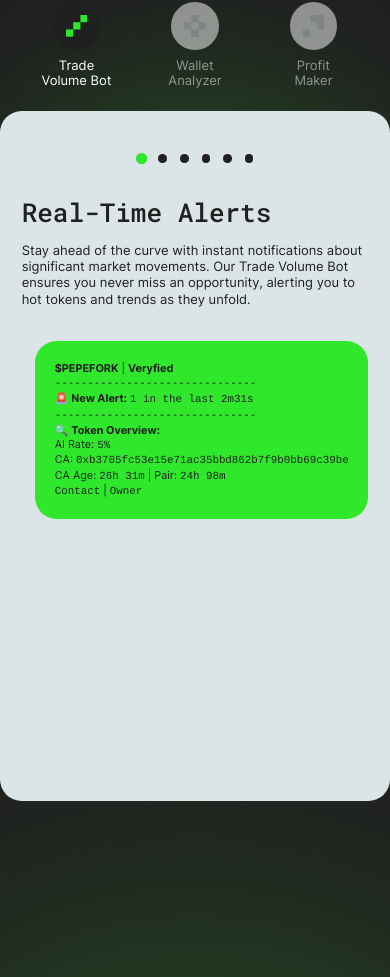
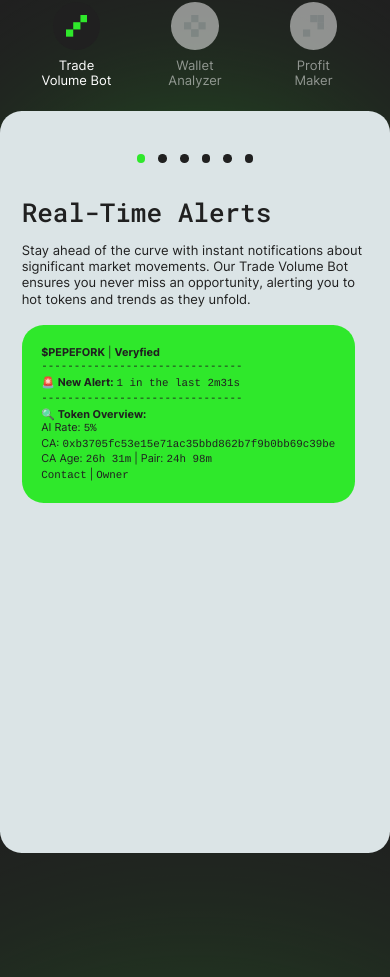
Before and after one commit to nigel-riss/trade-tracker-landing, a Next.js app: page / in a window 390 px wide. Shown: the part 2181-3158 px from the top of the page. Built offline with nearby package versions, Linux system fonts and the light colour scheme.

Commit message:
feat: add mobile slider

```diff
--- /dev/null
+++ b/src/components/Message.tsx
@@ -0,0 +1,27 @@
+import styles from '@/styles/Message.module.scss';
+import clsx from 'clsx';
+
+
+interface MessageProps {
+  children: React.ReactNode;
+  isCurrent?: boolean;
+}
+
+
+export default function Message(props: MessageProps) {
+  const {
+    children,
+    isCurrent = false,
+  } = props;
+
+  return (
+    <div
+      className={clsx({
+        [styles.message]: true,
+        [styles.messageCurrent]: isCurrent,
+      })}
+    >
+      {children}
+    </div>
+  );
+}
--- /dev/null
+++ b/src/components/MobileSlider.tsx
@@ -0,0 +1,67 @@
+import { Slide } from '@/data/products';
+import styles from '@/styles/MobileSlider.module.scss';
+import 'swiper/css';
+import {
+  Swiper,
+  SwiperSlide,
+} from 'swiper/react';
+import Markdown from 'react-markdown';
+import remarkGfm from 'remark-gfm';
+import Message from './Message';
+import TGDoc from './TGDoc';
+
+
+interface MobileSliderProps {
+  slides?: Slide[],
+  onSlideChange: (index: number) => void,
+}
+
+export default function MobileSlider(props: MobileSliderProps) {
+  const {
+    slides,
+    onSlideChange,
+  } = props;
+
+
+  return (
+    <Swiper
+      className={styles.slider}
+      spaceBetween={50}
+      slidesPerView={1}
+      onSlideChange={(swiper) => {
+        onSlideChange(swiper.realIndex);
+      }}
+      loop
+    >
+      {slides && slides.map((slide) => (
+        <SwiperSlide key={slide.title}>
+          <div className={styles.slide}>
+            <h3 className={styles.title}>{slide.title}</h3>
+            <p className={styles.text}>{slide.text}</p>
+            <Message>
+              {('text' in slide.message) && (
+                <Markdown remarkPlugins={[remarkGfm]}>
+                  {slide.message.text}
+                </Markdown>
+              )}
+              {('docs' in slide.message) && (
+                slide.message.docs.map(({
+                  fileName,
+                  fileSizeKB,
+                  time,
+                }) => (
+                  <TGDoc
+                    fileName={fileName}
+                    fileSizeKB={fileSizeKB}
+                    time={time}
+                    key={fileName}
+                  />
+                ))
+              )}
+            </Message>
+          </div>
+        </SwiperSlide>
+      ))}
+    </Swiper>
+  );
+}
--- a/src/components/SliderSection.tsx
+++ b/src/components/SliderSection.tsx
@@ -8,6 +8,7 @@ import ProductButton from './ProductButton';
 import Slider from './Slider';
 import SliderCaption from './SliderCaption';
 import SliderPagination from './SliderPagination';
+import MobileSlider from './MobileSlider';
 
 
 interface SliderSectionProps {
@@ -83,11 +84,9 @@ export default function SliderSection(props: SliderSectionProps) {
         />
 
         <div className={styles.mobileSlider}>
-          <Slider
+          <MobileSlider
             key={currentProductId}
             slides={currentProduct?.slides}
-            leftButtonEl={leftButtonEl}
-            rightButtonEl={rightButtonEl}
             onSlideChange={(index: number) => {
               setCurrentSlideIndeces((prev) => ({
                 ...prev,
--- a/src/styles/IPhone.module.scss
+++ b/src/styles/IPhone.module.scss
@@ -105,94 +105,6 @@
   }
 }
 
-.message {
-  // box model
-  display: none;
-  flex-direction: column;
-  gap: 0.625rem;
-  padding: 1.125rem;
-
-  // border
-  border-radius: 1.25rem;
-
-  // typography
-  color: rgb(var(--dark));
-  font-size: 0.75rem;
-  white-space: pre-wrap;
-  word-wrap: break-word;
-
-  // visual
-  background-color: rgb(var(--white));
-  filter: blur(2px);
-  transition: all 0.25s ease-in-out;
-
-  @include atTablet {
-    // box model
-    display: flex;
-    padding: 0;
-    padding-right: 2.25rem;
-
-    // border
-    border-top: 0.125rem solid rgb(var(--white));
-    border-bottom: 0.125rem solid rgb(var(--white));
-
-    // typography
-    font-size: 0.75rem;
-  }
-
-  h2,
-  p {
-    // typography
-    font-size: 0.625rem;
-    word-break: break-all;
-  }
-
-  ul {
-    // box model
-    margin: 0;
-    padding: 0;
-
-    // list
-    list-style: none;
-  }
-
-  li {
-    // box model
-    padding: 0;
-    margin-top: -1em;
-
-    // typography
-    font-size: 0.625rem;
-
-    &::before {
-      content: '- ';
-    }
-  }
-}
-
-.messageCurrent {
-  // box model
-  display: flex;
-
-  // visual
-  animation-name: fadeTop;
-  animation-duration: 1s;
-  background-color: rgb(var(--green));
-  filter: none;
-
-  @include atTablet {
-    // box model
-    padding: 1.125rem;
-
-    // border
-    border-color: rgb(var(--green));
-
-    // visual
-    animation-name: none;
-    background-color: transparent;
-  }
-}
-
 .frame {
   @include atTablet {
     // positioning
--- /dev/null
+++ b/src/styles/Message.module.scss
@@ -0,0 +1,83 @@
+@import './mixins';
+
+
+.message {
+  // box model
+  display: flex;
+  flex-direction: column;
+  gap: 0.625rem;
+  padding: 1.125rem;
+
+  // border
+  border-radius: 1.25rem;
+
+  // typography
+  color: rgb(var(--dark));
+  font-size: 0.875rem;
+  white-space: pre-wrap;
+  word-wrap: break-word;
+
+  // visual
+  background-color: rgb(var(--green));
+  transition: all 0.25s ease-in-out;
+
+  @include atTablet {
+    // box model
+    display: flex;
+    padding: 0;
+    padding-right: 2.25rem;
+
+    // border
+    border-top: 0.125rem solid rgb(var(--white));
+    border-bottom: 0.125rem solid rgb(var(--white));
+
+    // typography
+    font-size: 0.75rem;
+  }
+
+  & > h2,
+  & > p {
+    // typography
+    font-size: 0.625rem;
+    word-break: break-all;
+  }
+
+  ul {
+    // box model
+    margin: 0;
+    padding: 0;
+
+    // list
+    list-style: none;
+  }
+
+  li {
+    // box model
+    padding: 0;
+    margin-top: -1em;
+
+    // typography
+    font-size: 0.625rem;
+
+    &::before {
+      content: '- ';
+    }
+  }
+}
+
+.messageCurrent {
+  // visual
+  background-color: rgb(var(--green));
+
+  @include atTablet {
+    // box model
+    padding: 1.125rem;
+
+    // border
+    border-color: rgb(var(--green));
+
+    // visual
+    animation-name: none;
+    background-color: transparent;
+  }
+}
--- /dev/null
+++ b/src/styles/MobileSlider.module.scss
@@ -0,0 +1,51 @@
+@import './mixins';
+
+
+.slider {
+  // positioning
+  position: relative;
+}
+
+.slide {
+  // box model
+  display: flex;
+  flex-direction: column;
+  align-items: flex-start;
+  margin-top: 2rem;
+
+  @include atTablet {
+    // box model
+    padding: 2.25rem 0;
+    margin-top: 0;
+
+    // typography
+    text-align: center;
+  }
+
+  @include atDesktopS {
+    // box model
+    padding: 0;
+    width: 23rem;
+
+    // typography
+    text-align: left;
+  }
+}
+
+.title {
+  // typography
+  color: rgb(var(--dark));
+  font-family: var(--titleFont);
+  font-size: 1.5rem;
+  font-weight: 500;
+}
+
+.text {
+  // box model
+  margin-top: 0.75rem;
+  margin-bottom: 1rem;
+
+  // typography
+  color: rgb(var(--dark));
+  font-size: 0.75rem;
+}
--- a/src/styles/SliderPagination.module.scss
+++ b/src/styles/SliderPagination.module.scss
@@ -34,7 +34,7 @@
 
 .currentBullet {
   // positioning
-  transform: scale(1.25);
+  // transform: scale(1.25);
 
   // visual
   background-color: rgb(var(--green));
--- a/src/styles/SliderSection.module.scss
+++ b/src/styles/SliderSection.module.scss
@@ -252,6 +252,9 @@
 }
 
 .phoneContainer {
+  // box model
+  display: none;
+
   @include atTablet {
     // positioning
     position: relative;
--- a/src/styles/TGDoc.module.scss
+++ b/src/styles/TGDoc.module.scss
@@ -8,18 +8,16 @@
   // border
   border-radius: 1.25em;
 
-  // typography
-  font-size: 0.75rem;
-
   // visual
   background-color: rgb(var(--chineseWhite));
 }
 
 .icon {
   // box model
-  height: 3em;
-  width: 3em;
-  padding: 0.75em;
+  flex-basis: 1.5em;
+  height: 1.5em;
+  width: 1.5em;
+  padding: 0.875em;
 
   // border
   border-radius: 50%;
@@ -34,7 +32,10 @@
   flex-shrink: 0;
 }
 
-.name {
+h3.name {
+  // box model
+  padding-right: 2em;
+
   // typography
   color: rgb(var(--dark));
   font-size: 0.875em;
@@ -44,17 +45,17 @@
   // box model
   display: flex;
   justify-content: space-between;
-  margin-top: 0.25em;
+  margin-top: 0.325em;
   width: 100%;
 }
 
-.size {
+p.size {
   // typography
   color: rgb(var(--dark), 0.5);
   font-size: 0.875em;
 }
 
-.time {
+p.time {
   // positioning
   transform: translateY(0.5em);
   // typography
```
